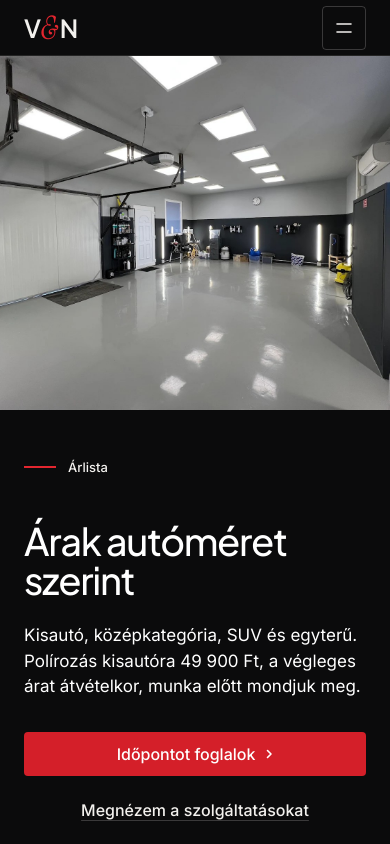
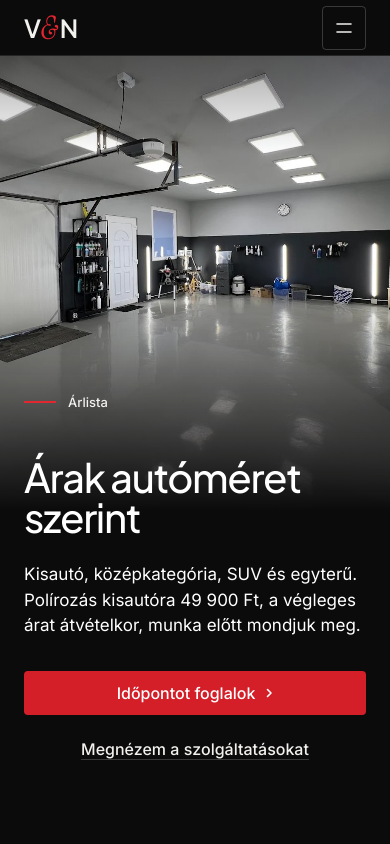
Before and after one commit to Balazs-design/V-N-1, a plain HTML site: page arak.html in a window 390 px wide. Shown: the top 844 px of the page. Drawn offline with Linux system fonts and the light colour scheme.

Commit message:
Mobil nyitókép: magas, elhalványuló fotó, rajta a szöveg
Co-Authored-By: Claude Opus 5.5 <noreply@anthropic.com>
Claude-Session: https://claude.ai/code/session_017Qjfq1fn4i9mLmESYsN9SY

```diff
--- a/arak.html
+++ b/arak.html
@@ -129,6 +129,16 @@ h2 .muted { font-weight: 400; display: block; margin-top: .35em; font-size: .5em
   .strip > div:first-child { grid-column: span 2; grid-row: auto; }
   .media, .media--tall { height: auto; aspect-ratio: 4 / 5; margin-top: var(--s-7); }
   .hero--photo::after { background: linear-gradient(0deg, rgb(8 8 9 / .92) 10%, rgb(8 8 9 / .45) 60%, rgb(8 8 9 / .2)); }
+}
+/* phone hero, like the GR site: a tall photo that fades into the page, the words on its lower edge */
+@media (max-width: 639px) {
+  .hero--photo { --photo: 54svh; }
+  main > .hero--photo { padding-top: 0; }
+  .hero--photo > .hero__bg { top: 0; height: calc(var(--nav) + var(--photo)); object-position: var(--ly-pos-phone, var(--ly-pos, 50% 50%)); -webkit-mask-image: linear-gradient(180deg, #000 58%, transparent 100%); mask-image: linear-gradient(180deg, #000 58%, transparent 100%); }
+  .hero--photo::after { display: block !important; z-index: 0; background: linear-gradient(180deg, rgb(8 8 9 / .55) 0%, rgb(8 8 9 / 0) 18%) !important; }
+  .hero--photo > .wrap { position: relative; z-index: 1; }
+  .hero--photo > .wrap > .hero-text { padding: calc(var(--nav) + var(--photo) - 15svh) 0 var(--s-8) !important; }
+  .hero--photo h1 { font-size: 40px; max-width: none; }
 }
 @media (max-width: 639px) {
   .figures { grid-template-columns: 1fr; }
```
Also changed, not shown: idopont.html (+10 -0 lines), index.html (+10 -0 lines), muhely.html (+10 -0 lines), szolgaltatasok.html (+10 -0 lines).
